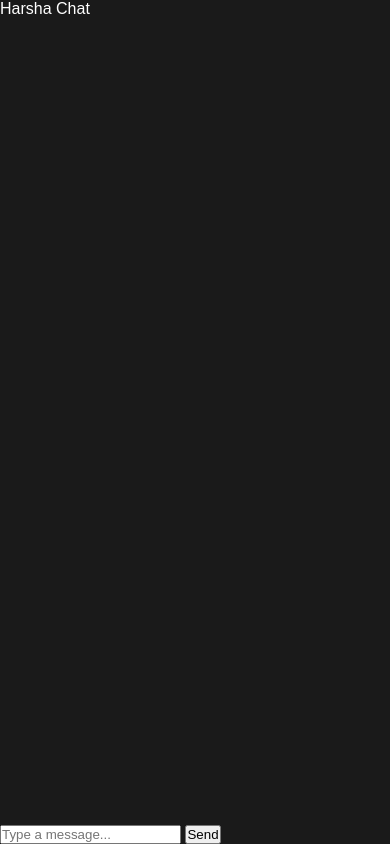
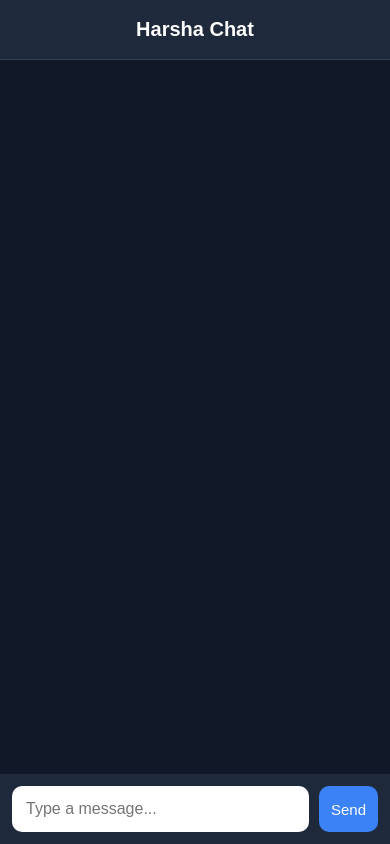
Before and after one commit to HARSHAKOLIPAKA/CWeB, a Flask app: page / in a window 390 px wide. Run offline with Flask 3, Linux system fonts and the light colour scheme; some libraries are stand-ins or nearby versions.

Commit message:
Update style.css

```diff
--- a/static/style.css
+++ b/static/style.css
@@ -5,133 +5,151 @@
 }
 
 body{
-    font-family:Arial;
-    background:#0f0f0f;
-    color:white;
+
+    background:#0f172a;
+
+    font-family:Arial, sans-serif;
+
+    height:100vh;
+
+    display:flex;
+
+    justify-content:center;
+
+    align-items:center;
 }
 
-/* LOGIN + REGISTER */
+.chat-container{
 
-.auth-box{
-    width:90%;
-    max-width:400px;
-    margin:100px auto;
-    background:#1e1e1e;
-    padding:30px;
-    border-radius:20px;
-    text-align:center;
+    width:400px;
+
+    max-width:100%;
+
+    height:100vh;
+
+    background:#111827;
+
+    display:flex;
+
+    flex-direction:column;
 }
 
-.auth-box h1{
-    margin-bottom:20px;
+.top-bar{
+
+    background:#1e293b;
+
+    padding:18px;
+
+    text-align:center;
+
+    color:white;
+
+    font-size:22px;
+
+    font-weight:bold;
+
+    border-bottom:1px solid #334155;
 }
 
-.auth-box input{
-    width:100%;
+.messages{
+
+    flex:1;
+
+    overflow-y:auto;
+
     padding:15px;
-    margin:10px 0;
-    border:none;
-    border-radius:10px;
-    background:#2a2a2a;
-    color:white;
 }
 
-.auth-box button{
-    width:100%;
-    padding:15px;
+.message{
+
+    background:#2563eb;
+
+    color:white;
+
+    padding:12px;
+
+    margin-bottom:10px;
+
+    border-radius:12px;
+
+    width:fit-content;
+
+    max-width:80%;
+
+    word-wrap:break-word;
+}
+
+.input-box{
+
+    display:flex;
+
+    padding:12px;
+
+    background:#1e293b;
+}
+
+input{
+
+    flex:1;
+
+    padding:14px;
+
     border:none;
+
+    outline:none;
+
     border-radius:10px;
-    background:#0084ff;
-    color:white;
-    cursor:pointer;
+
     font-size:16px;
 }
 
-.auth-box p{
-    margin-top:15px;
+button{
+
+    margin-left:10px;
+
+    padding:14px 20px;
+
+    border:none;
+
+    border-radius:10px;
+
+    background:#3b82f6;
+
+    color:white;
+
+    cursor:pointer;
+
+    font-size:15px;
 }
 
-.auth-box a{
-    color:#0084ff;
-    text-decoration:none;
+button:hover{
+
+    background:#2563eb;
 }
 
-/* CHAT */
+/* MOBILE VIEW */
+
+@media (max-width:768px){
 
     .chat-container{
-    max-width:700px;
+
+        width:100%;
+
         height:100vh;
-    margin:auto;
-    display:flex;
-    flex-direction:column;
-    background:#1a1a1a;
     }
 
-.header{
-    padding:20px;
-    background:#111;
-    display:flex;
-    justify-content:space-between;
-    align-items:center;
+    .top-bar{
+
         font-size:20px;
-    font-weight:bold;
     }
 
-.header a{
-    color:#ff4d4d;
-    text-decoration:none;
+    input{
+
+        font-size:16px;
     }
 
-.messages{
-    flex:1;
-    overflow-y:auto;
-    padding:20px;
+    button{
+
+        padding:12px;
     }
-
-.message{
-    max-width:70%;
-    padding:15px;
-    border-radius:15px;
-    margin-bottom:15px;
-    word-wrap:break-word;
 }
-
-.me{
-    margin-left:auto;
-    background:#0084ff;
-}
-
-.other{
-    background:#333;
-}
-
-.time{
-    margin-top:5px;
-    font-size:12px;
-    opacity:0.7;
-}
-
-.input-area{
-    display:flex;
-    padding:15px;
-    background:#111;
-}
-
-.input-area input{
-    flex:1;
-    padding:15px;
-    border:none;
-    border-radius:12px;
-    background:#2a2a2a;
-    color:white;
-}
-
-.input-area button{
-    margin-left:10px;
-    padding:15px 25px;
-    border:none;
-    border-radius:12px;
-    background:#0084ff;
-    color:white;
-    cursor:pointer;
-}
```
Lines whose indentation alone changed are shown as unchanged.
